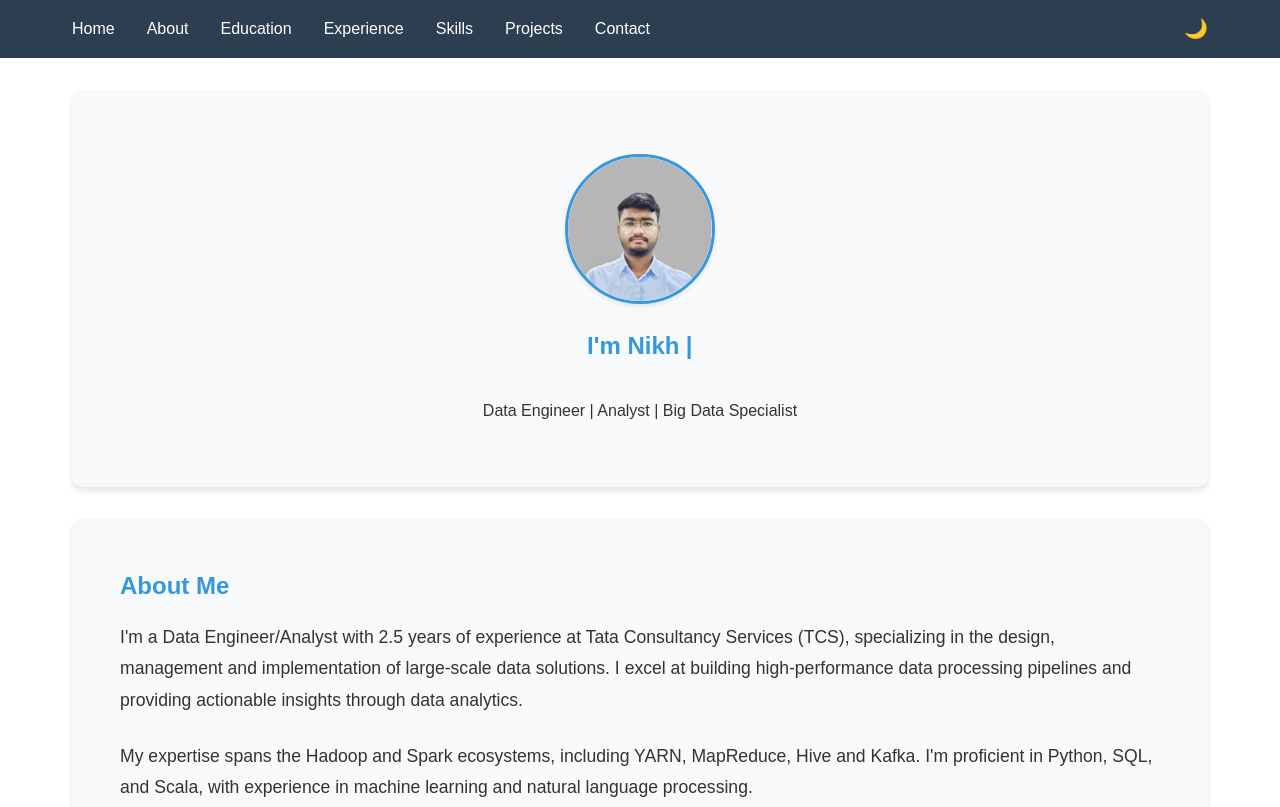
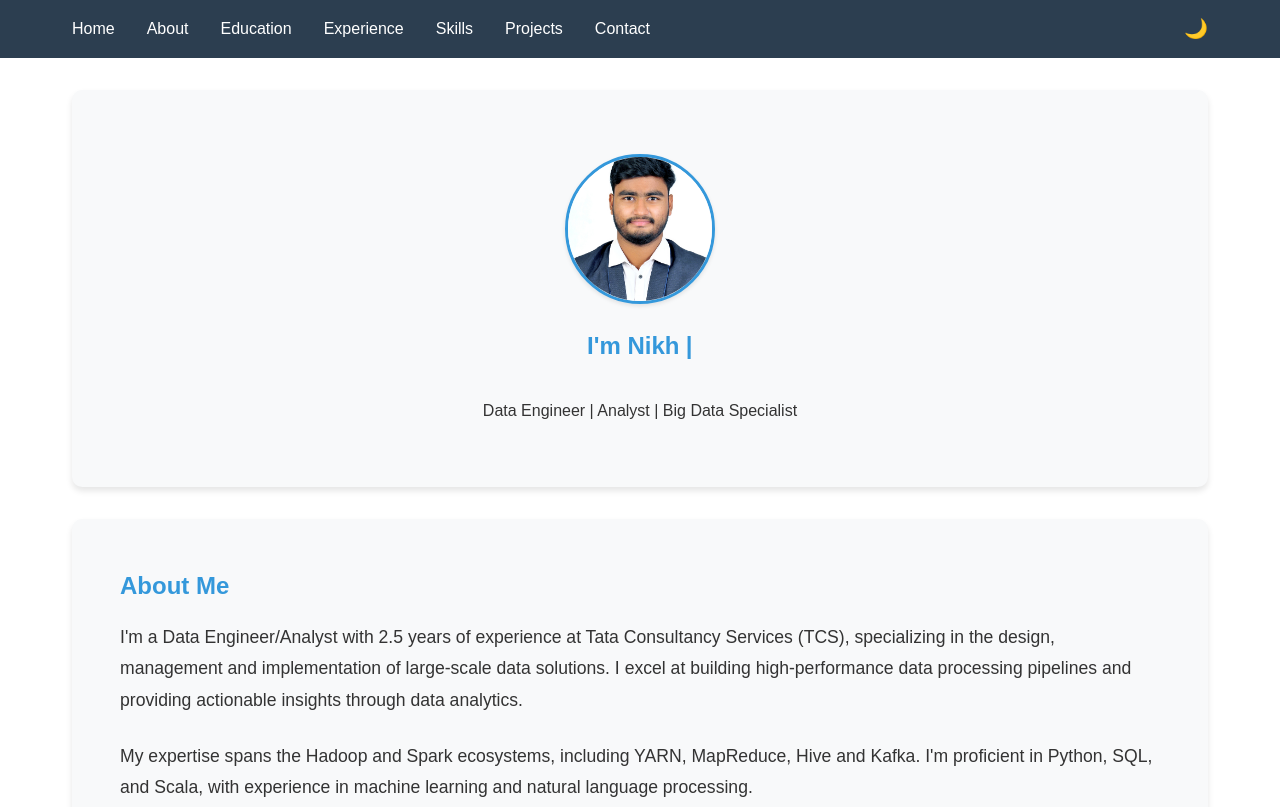
Before and after one commit to nikhilgoud003/nikhilgoud003.github.io, a plain HTML site: page index.html in a window 1280 px wide. Shown: the top 807 px of the page. Drawn offline with Linux system fonts and the light colour scheme.

Commit message:
Update index.html

```diff
--- a/index.html
+++ b/index.html
@@ -27,7 +27,7 @@
     <main>
         <section id="intro">
             <div class="text-center py-16 bg-white dark:bg-black text-black dark:text-white transition-colors duration-500">
-                <img src="assets/header_image.jpg"
+                <img src="assets/PHOTO.jpg"
                      alt="I'm Nikhil Yeminedi"
                      class="mx-auto mb-8 w-48 h-48 rounded-full object-cover transform transition-transform duration-300 hover:scale-105">
                 <h1 class="text-4xl font-bold mb-4">
```
